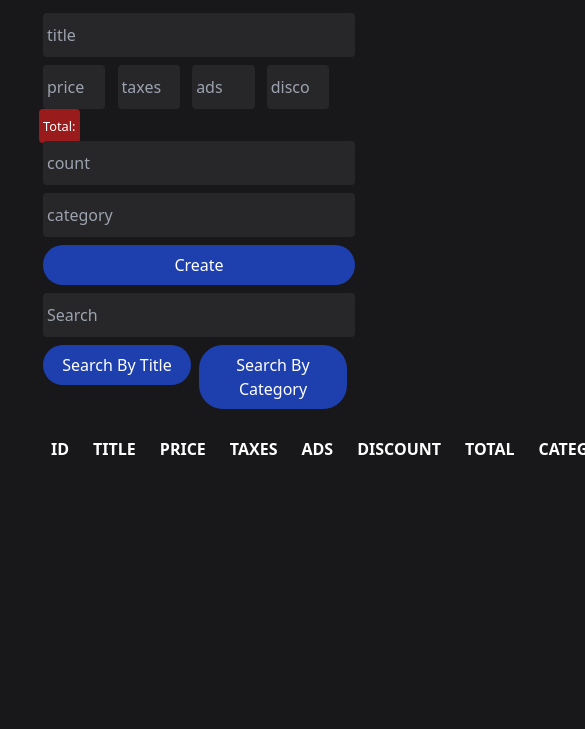
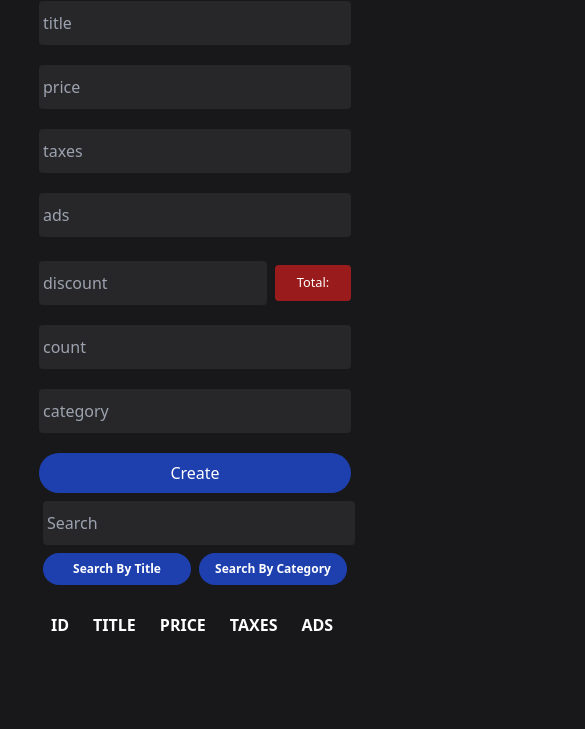
Before and after one commit to BraaRefaat/Cruds-Project-website, a website: page dist/index.html in a window 390 px wide. Shown: the part 115-844 px from the top of the page, 585 px wide, since content can reach past the window. Drawn offline with Linux system fonts and the light colour scheme.

Commit message:
Fix some bugs in responsive design

```diff
--- a/main.css
+++ b/main.css
@@ -1,9 +1,3 @@
-* {
-    margin: 0;
-    padding: 0;
-    box-sizing: border-box;
-}
-
 #total::before {
     content: 'Total: ';
 }
--- a/package.json
+++ b/package.json
@@ -4,7 +4,7 @@
   "description": "",
   "main": "main.js",
   "scripts": {
-    "build": "npx tailwindcss -i ./src/input.css -o ./dist/style.css --watch"
+    "dev": "npx tailwindcss -i ./src/input.css -o ./dist/style.css --watch"
   },
   "author": "",
   "license": "ISC",
```
Also changed, not shown: dist/index.html, dist/style.css.
